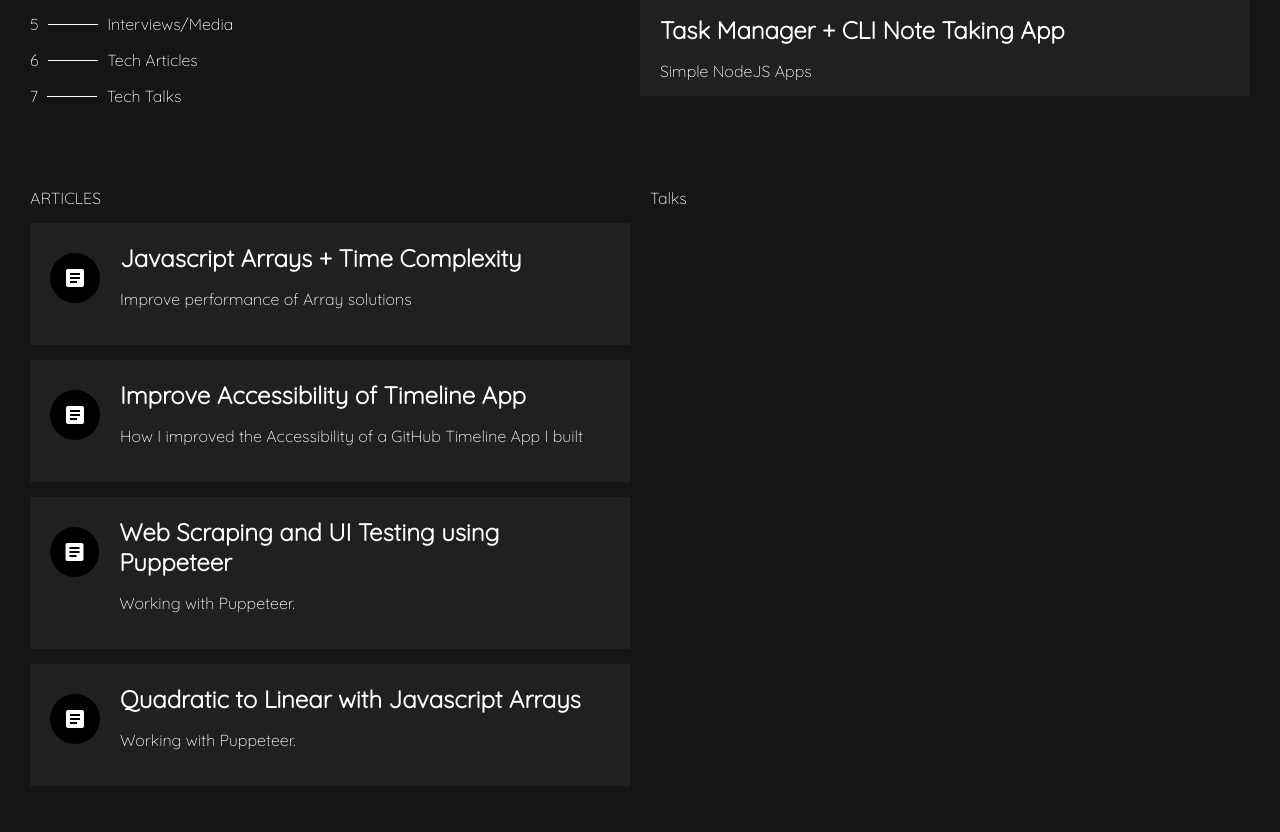
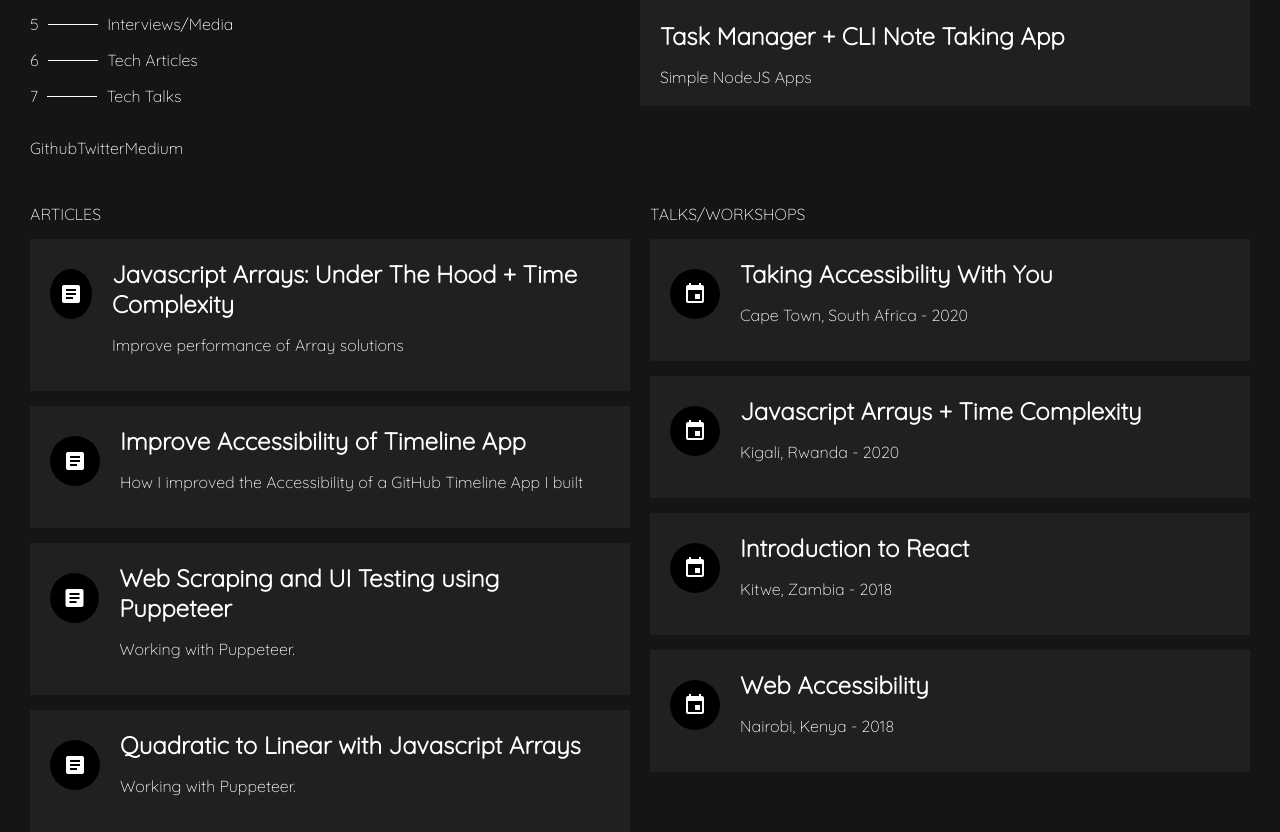
Before and after one commit to gertie-sheshe/this-self, a React (Create React App) app: page / in a window 1280 px wide. Shown: the part 489-1321 px from the top of the page. Before the commit the page ends 1275 px from the top, so only its background shows below. Built offline with nearby package versions, Linux system fonts and the light colour scheme.

Commit message:
add talks section

```diff
--- a/src/components/articles/articles.js
+++ b/src/components/articles/articles.js
@@ -10,7 +10,7 @@ const Articles = () => (
                     <i className="material-icons">article</i>
                 </div>
                 <div className="article-details">
-                    <h2 className="article-title">Javascript Arrays + Time Complexity</h2>
+                    <h2 className="article-title">Javascript Arrays: Under The Hood + Time Complexity</h2>
                     <p>Improve performance of Array solutions</p>
                 </div>
             </a>
--- a/src/components/profile/profile.js
+++ b/src/components/profile/profile.js
@@ -27,6 +27,11 @@ const Profile = () => (
             <p>6 <div className="dash"></div> Tech Articles</p>
             <p>7 <div className="dash"></div> Tech Talks</p>
         </div>
+        <div className="socials">
+            <p>Github</p>
+            <p>Twitter</p>
+            <p>Medium</p>
+        </div>
     </div>
 );
 
--- a/src/components/profile/profile.scss
+++ b/src/components/profile/profile.scss
@@ -2,6 +2,10 @@
     flex: 1;
     display: flex;
     flex-direction: column;
+
+    .socials {
+        display: flex;
+    }
 
     .image-name {
         display: flex;
--- a/src/components/talks/talks.js
+++ b/src/components/talks/talks.js
@@ -3,7 +3,51 @@ import './talks.scss';
 
 const Talks = () => (
     <div className="talks">
-        Talks
+        <div>TALKS/WORKSHOPS</div>
+        <div className="talks-display">
+            <a href="medium.com">
+                <div className="container">
+                    <i className="material-icons">event</i>
+                </div>
+                <div className="talk-details">
+                    <h2 className="talk-title">Taking Accessibility With You</h2>
+                    <p>Cape Town, South Africa - 2020</p>
+                </div>
+            </a>
+        </div>
+        <div className="talks-display">
+            <a href="medium.com">
+                <div className="container">
+                    <i className="material-icons">event</i>
+                </div>
+                <div className="talk-details">
+                    <h2 className="talk-title">Javascript Arrays + Time Complexity</h2>
+                    <p>Kigali, Rwanda - 2020</p>
+                </div>
+            </a>
+        </div>
+        <div className="talks-display">
+            <a href="medium.com">
+                <div className="container">
+                    <i className="material-icons">event</i>
+                </div>
+                <div className="talk-details">
+                    <h2 className="talk-title">Introduction to React</h2>
+                    <p>Kitwe, Zambia - 2018</p>
+                </div>
+            </a>
+        </div>
+        <div className="talks-display">
+            <a href="medium.com">
+                <div className="container">
+                    <i className="material-icons">event</i>
+                </div>
+                <div className="talk-details">
+                    <h2 className="talk-title">Web Accessibility</h2>
+                    <p>Nairobi, Kenya - 2018</p>
+                </div>
+            </a>
+        </div>
     </div>
 );
 
--- a/src/components/talks/talks.scss
+++ b/src/components/talks/talks.scss
@@ -1,3 +1,35 @@
 .talks {
-    flex: 1
+    flex: 1;
+
+    .talks-display {
+        background-color:#202022;
+        // height: 20%;
+        margin-top: 15px;
+        padding: 20px;
+
+        a {
+            text-decoration: none;
+            color: #fff;
+            display: flex;
+        }
+
+        .talk-title {
+            margin: 0
+        }
+
+        .talk-details {
+            margin-left: 20px;
+        }
+    }
+
+    .container {
+        display: flex;
+        background-color: black;
+        border-radius: 50%;
+        width: 50px;
+        height: 50px;
+        justify-content: center;
+        align-items: center;
+        margin-top: 10px;
+    }
 }
```
